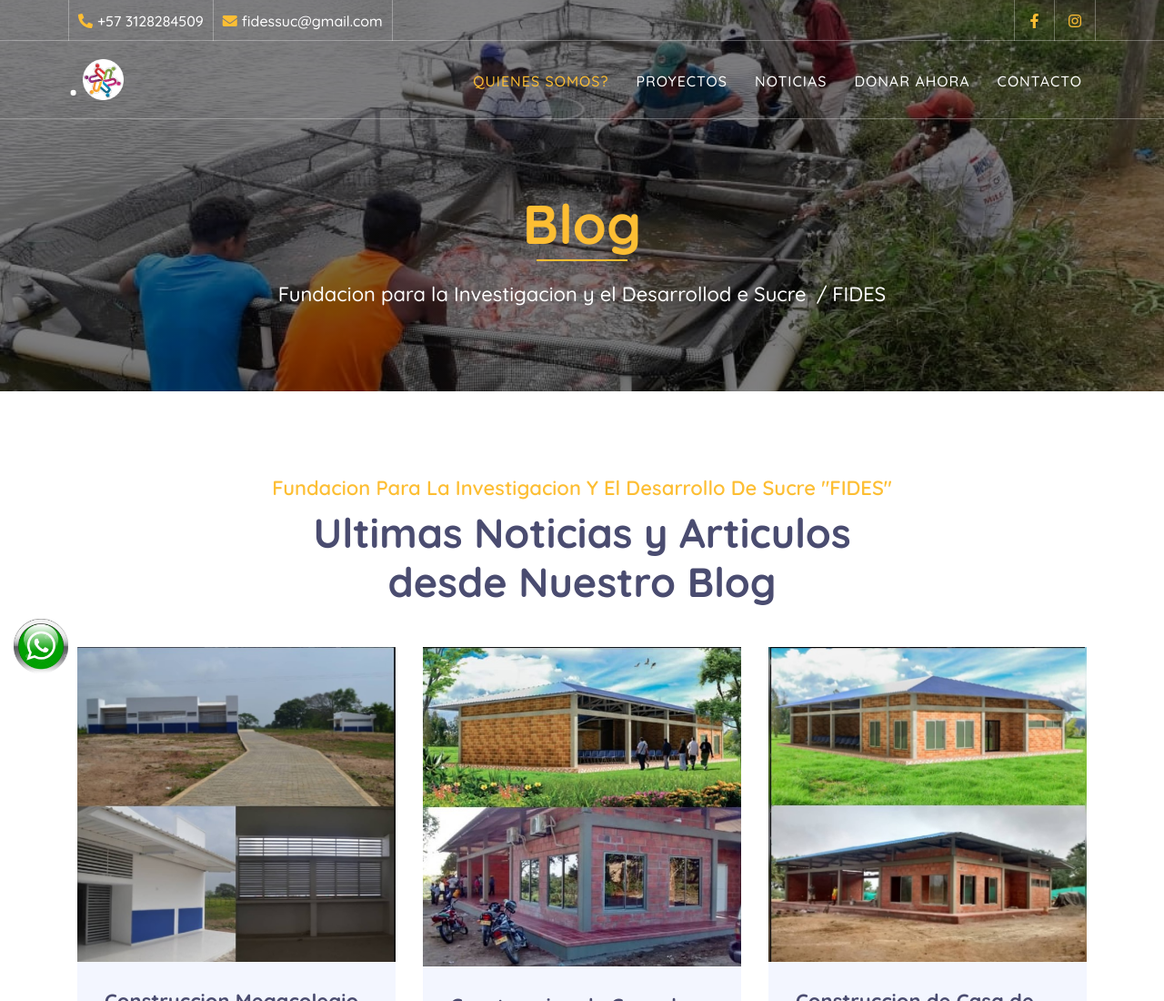
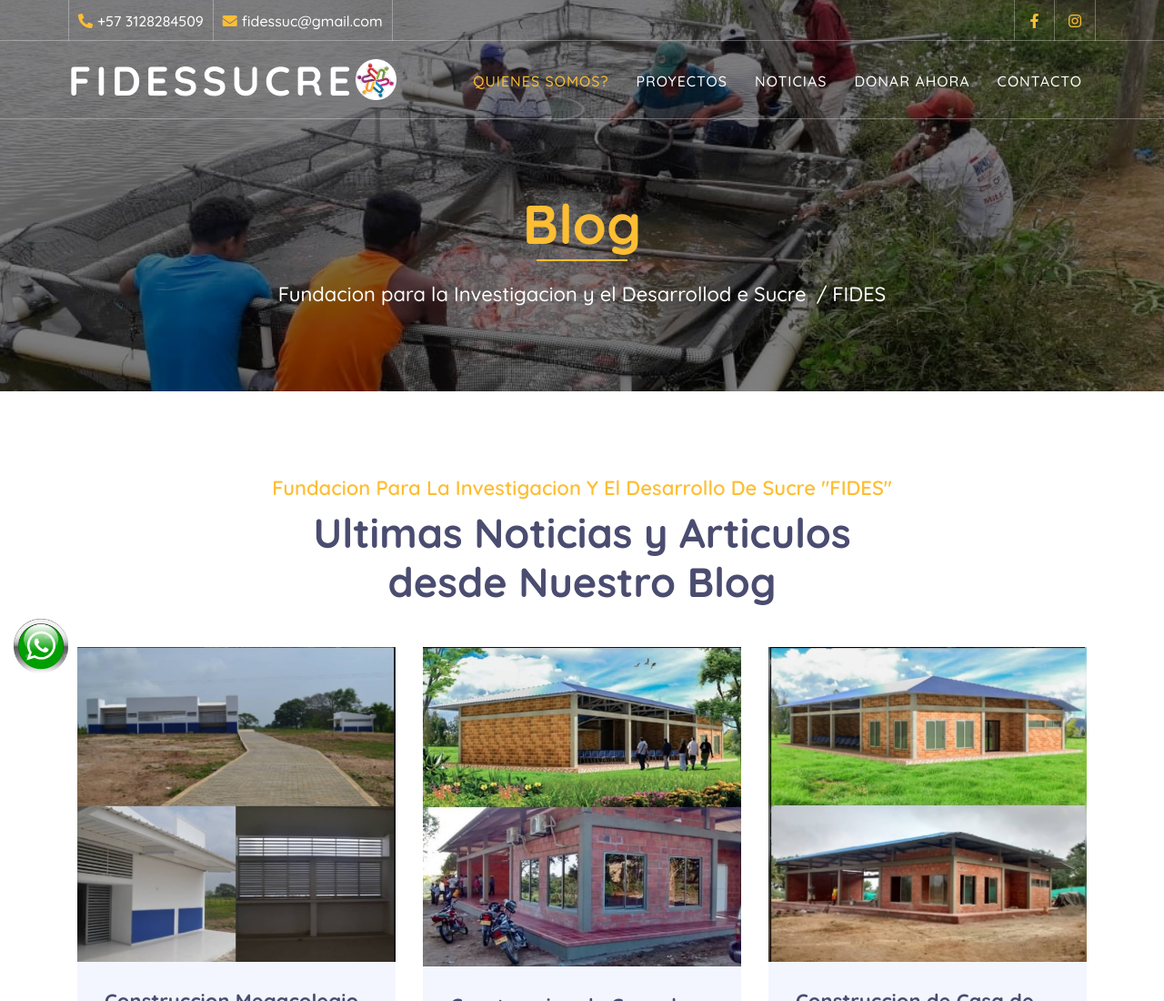
Before and after one commit to Helder8a/fundafides, a plain HTML site: page blog.html in a window 1280 px wide. Shown: the top 1100 px of the page at 91% size. Drawn offline with nearby package versions, Linux system fonts and the light colour scheme.

Commit message:
Add files via upload

```diff
--- a/blog.html
+++ b/blog.html
@@ -91,7 +91,7 @@
     <!-- Nav Bar Start -->
     <div class="navbar navbar-expand-lg bg-dark navbar-dark">
         <div class="container-fluid">
-            <a href="index.html" class="navbar-brand">.</a>
+            <a href="index.html" class="navbar-brand">FIDESSUCRE</a>
 
             <div>
                 <img class="img-fluid" src="img/favicon.ico.png" alt="Icon" style="width: 45px; height: 45px;">
```
Also changed, not shown: contacto.html (+1 -1 lines), donarahora.html (+1 -1 lines), index.html (+1 -1 lines), proyectos.html (+1 -1 lines).
